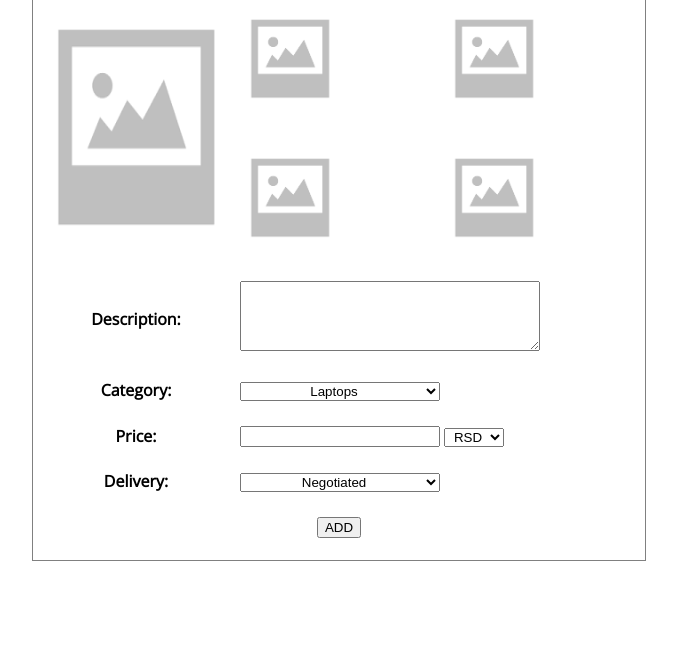
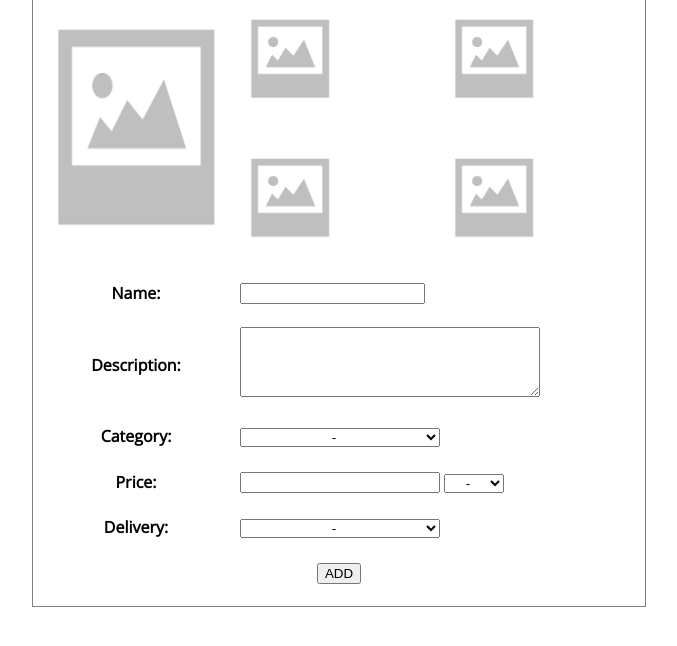
Before and after one commit to mrivanovic/OnlineShop, a CodeIgniter app: page /OnlineShop/Account/sellerADD in a window 1280 px wide. Shown: the part 151-797 px from the top of the page, without its empty margins (301-978 px from the left). Run offline with CodeIgniter, Linux system fonts and the light colour scheme; data comes from the database, SQL or seed files in the repository.

Commit message:
insert add

```diff
--- a/application/models/AccountModel.php
+++ b/application/models/AccountModel.php
@@ -49,7 +49,6 @@ class AccountModel extends CI_Model
         $this->db->set("city",$city);
         $this->db->where("mail", $mailID);
         $this->db->update("seller");
-
     }
     public function updatePass($pass, $mailID)
     {
--- a/application/models/ProductModel.php
+++ b/application/models/ProductModel.php
@@ -26,5 +26,16 @@ class ProductModel extends CI_Model
 
         return $result;
     }
+    public function addProduct($data)
+    {
+        /*$this->db->set('name', $data['Name']);
+        $this->db->set('descriptions', $data['Description']);
+        $this->db->set('price', $data['Price']);
+        $this->db->set('delivery_id', $data['Delivery']);
+        $this->db->set('currency_id', $data['Currency']);
+        $this->db->set('category_id', $data['Category']);
+        $this->db->set('seller_mail', $data['mail']);*/
+        $this->db->insert('products', $data);
+    }
 
 }
--- a/application/views/sellerADD.php
+++ b/application/views/sellerADD.php
@@ -1,6 +1,6 @@
 <?php $this->load->view( "sabloni/profile_menu"); ?>
 <div class="ADD">
-    <form name="Add" method="get" action="<?php base_url('Account/AddProduct');?>">
+    <form name="Add" method="get" action="<?php echo base_url('Category/insertProduct');?>">
         <table>
             <tr>
                 <td rowspan="2"><img src="<?php echo base_url()?>img/img.png" style="width: 200px; height: 250px;"></td>
@@ -12,15 +12,20 @@
                 <td><img src="<?php echo base_url()?>img/img.png" style="width: 100px; height: 100px;"></td>
             </tr>
             <tr>
+                <th>Name:</th>
+                <td><input type="text" name="name" /></td>
+            </tr>
+            <tr>
                 <th>Description:</th>
-                <td colspan="2"><textarea ></textarea></td>
+                <td colspan="2"><textarea name="desc"></textarea></td>
             </tr>
             <tr>
                 <th>Category:</th>
                 <td colspan="2">
-                    <select style="width: 200px; text-align: center;">
+                    <select style="width: 200px; text-align: center;" name="category">
+                        <option>-</option>
                         <?php foreach ($category as $element):?>
-                            <option><?php echo $element['ime'];?></option>
+                            <option value="<?php echo $element['id'];?>"><?php echo $element['ime'];?></option>
                         <?php endforeach;?>
                     </select>
                 </td>
@@ -29,9 +34,10 @@
                 <th>Price:</th>
                 <td><input type="number" name="price" style="width: 200px;" /></td>
                 <td>
-                    <select style="width: 60px; text-align: center;">
+                    <select style="width: 60px; text-align: center;" name="currency">
+                        <option>-</option>
                         <?php foreach ($currency as $element):?>
-                            <option><?php echo $element['name'];?></option>
+                            <option value="<?php echo $element['id'];?>"><?php echo $element['name'];?></option>
                         <?php endforeach;?>
                     </select>
                 </td>
@@ -39,9 +45,10 @@
             <tr>
                 <th>Delivery:</th>
                 <td colspan="2">
-                    <select style="width: 200px; text-align: center;">
+                    <select style="width: 200px; text-align: center;" name="delivery">
+                        <option>-</option>
                         <?php foreach ($delivery as $element):?>
-                            <option><?php echo $element['name'];?></option>
+                            <option value="<?php echo $element['id'];?>"><?php echo $element['name'];?></option>
                         <?php endforeach;?>
                     </select>
                 </td>
--- a/application/views/signUpP.php
+++ b/application/views/signUpP.php
@@ -67,8 +67,8 @@
             </tr>
             <?php echo form_close(); ?>
         </table>
-        <?php if (isset($message1)) { ?>
-            <h3 style="color:red;"><?php echo $message1; ?></h3>
+        <?php if (isset($message)) { ?>
+            <h3 style="color:red;"><?php echo $message; ?></h3>
         <?php } ?>
     </div>
 </div>
```
Also changed, not shown: application/controllers/Account.php (+4 -4 lines), application/controllers/Category.php (+16 -1 lines).
